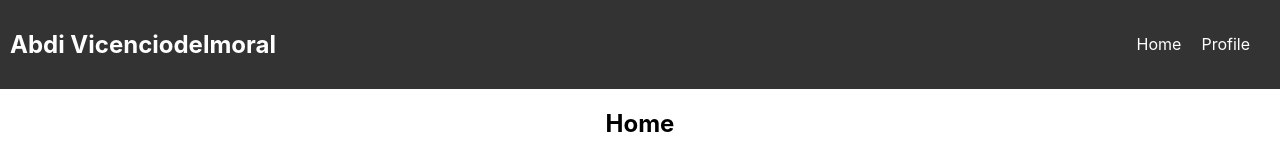
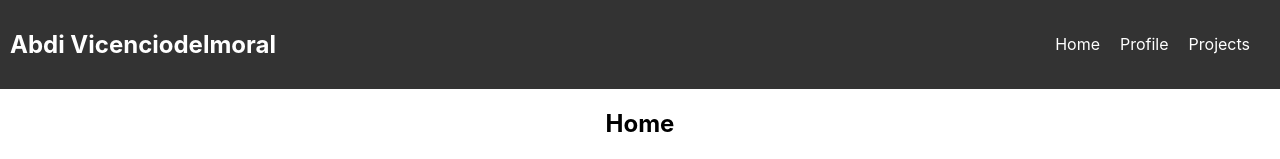
Before and after one commit to AbdiVicenciodelmoral/AbdiVicenciodelmoral.github.io, a React (Create React App) app in the folder my-github-pages-app/: page / in a window 1280 px wide. Shown: the top 159 px of the page. Built offline with nearby package versions, Linux system fonts and the light colour scheme.

Commit message:
Adding Sections

```diff
--- a/my-github-pages-app/src/App.js
+++ b/my-github-pages-app/src/App.js
@@ -38,6 +38,10 @@ function App(){
         <h2>Profile</h2>
         <p>This section showcases my skills, knowledge, and experience</p>
       </section>
+      <section id='projects' style={{display: activeSection === 'projects' ? 'block' : 'none'}}>
+        <h2>Projects</h2>
+        <p>This section contains a collections of projects</p>
+      </section>
 
     </div>
   );
--- a/my-github-pages-app/src/components/Navbar.js
+++ b/my-github-pages-app/src/components/Navbar.js
@@ -23,6 +23,7 @@ const Navbar = ({onNavClick}) => {
             <ul>
             <li><a href="#home" onClick={(e) => handleClick('home', e)}>Home</a></li>
             <li><a href="#profile" onClick={(e) => handleClick('profile', e)}>Profile</a></li>
+            <li><a href="#projects" onClick={(e) => handleClick('projects', e)}>Projects</a></li>
             </ul>
         </nav>
     )
```
